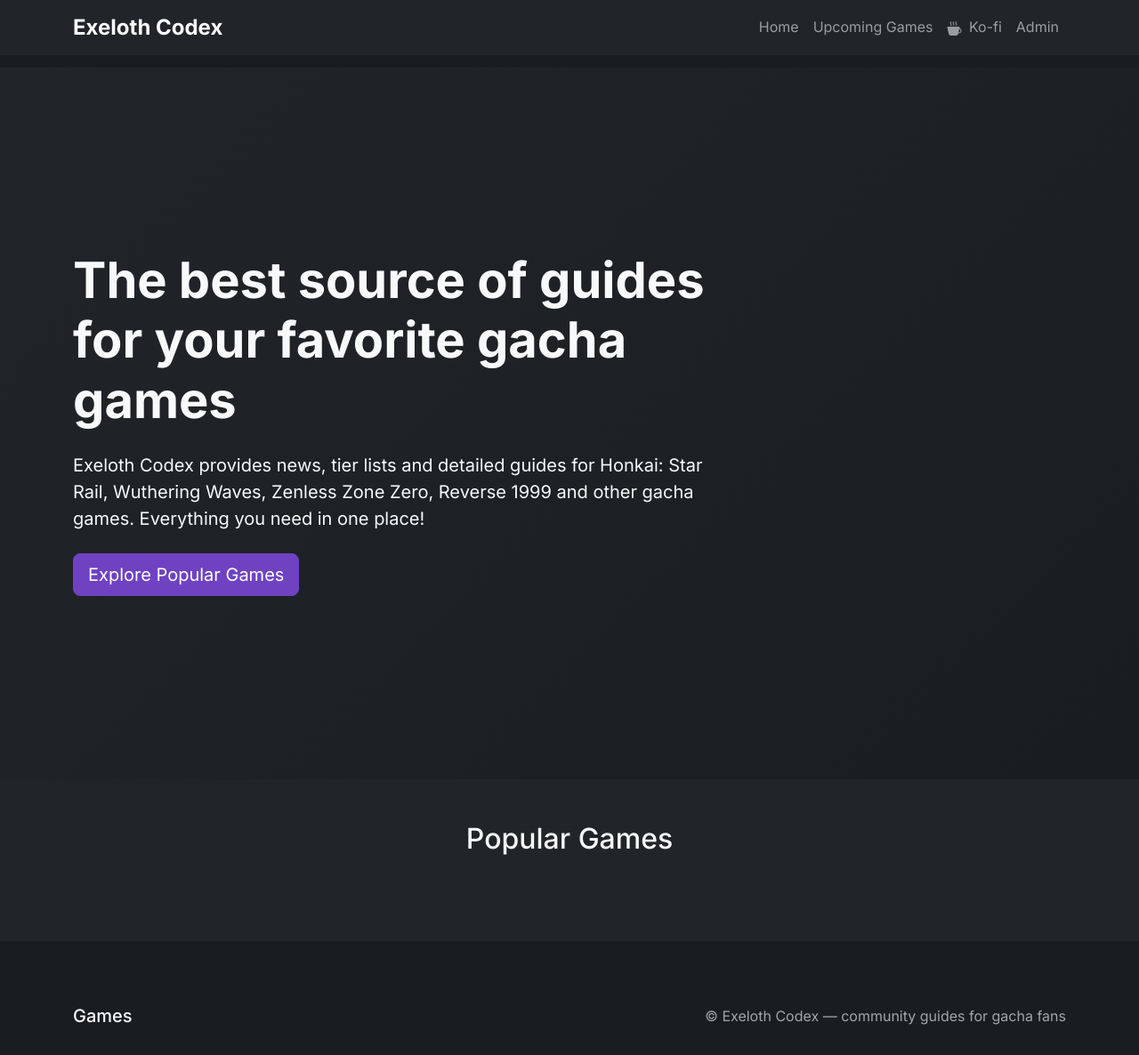
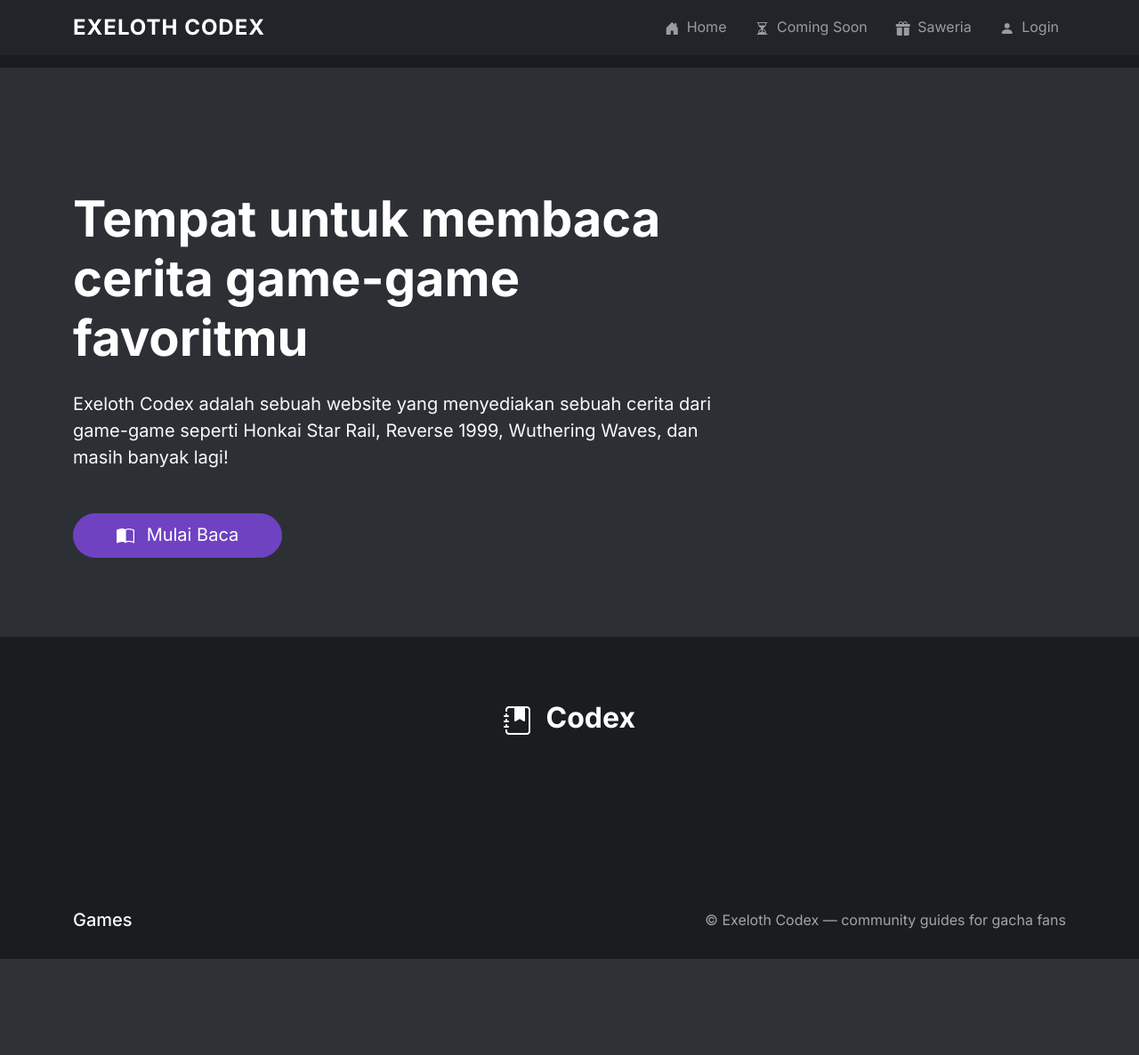
Before and after one commit to sharanroshank/Exeloth-Codex, a Node project: template templates/home.njk in a window 1280 px wide. Shown: the whole page at 89% size. After the commit the page ends 1078 px from the top, so only its background shows below. Run offline with Node 20 templates, Linux system fonts and the light colour scheme; the template is opened without the code that fills it, so the values that code supplies are empty.

Commit message:
ngetes doang

```diff
--- a/assets/css/style.css
+++ b/assets/css/style.css
@@ -563,3 +563,77 @@
         transition: none;
     }
 }
+
+/* assets/css/style.css - Tambahan di bagian bawah */
+
+/* ==================== NEW HOMEPAGE STYLES ==================== */
+
+/* Navbar adjustment */
+.navbar-brand {
+    letter-spacing: 1px;
+}
+
+/* Hero Section (Jumbotron Baru) */
+.hero-section {
+    /* Warna background hero section sedikit lebih terang dari navbar */
+    background-color: #2c3035;
+    min-height: 80vh; /* Tinggi minimal agar terlihat penuh */
+    padding-top: 80px;
+    padding-bottom: 80px;
+}
+
+/* Latar belakang bagian Codex (sama gelapnya dengan navbar/footer) */
+.bg-darker {
+    background-color: var(--darker-color) !important;
+}
+
+/* --- Efek Responsif (Hover Scale) --- */
+/* Kelas utilitas untuk efek membesar saat kursor diarahkan */
+.hover-scale {
+    transition: transform 0.3s ease, box-shadow 0.3s ease;
+    display: inline-block; /* Penting agar transform berfungsi pada link */
+}
+
+.hover-scale:hover {
+    transform: scale(1.05); /* Membesar 5% */
+}
+
+/* Khusus untuk tombol biru agar shadow lebih terasa */
+.btn.hover-scale:hover {
+    box-shadow: 0 10px 20px -10px rgba(13, 202, 240, 0.5);
+}
+
+
+/* --- Game Card dengan Text Overlay --- */
+.card-game-link {
+    text-decoration: none;
+    display: block;
+}
+
+.card-game-overlay-container {
+    /* Pastikan container relatif agar teks absolute bisa di tengah */
+    position: relative;
+    height: 250px;
+    transition: all 0.3s ease;
+    border: 1px solid rgba(255, 255, 255, 0.1);
+}
+
+.card-game-overlay-container img {
+    /* Transisi untuk efek brightness */
+    transition: filter 0.3s ease;
+}
+
+/* Saat card di-hover, gambar menjadi sedikit lebih terang */
+.card-game-link:hover .card-game-overlay-container img {
+    filter: brightness(0.8) !important; /* Override style inline */
+}
+
+.card-overlay-text {
+    /* Memberikan bayangan pada teks agar lebih mudah dibaca di atas gambar */
+    text-shadow: 2px 2px 4px rgba(0, 0, 0, 0.8);
+    z-index: 10;
+}
+
+.card-overlay-text h3 {
+    font-size: 1.75rem;
+}
--- a/templates/base.njk
+++ b/templates/base.njk
@@ -14,25 +14,36 @@
     <!-- Navbar -->
     <nav class="navbar navbar-expand-lg navbar-dark bg-dark fixed-top">
     <div class="container">
-            <a class="navbar-brand fw-bold" href="/">Exeloth Codex</a>
+        <a class="navbar-brand fw-bold text-uppercase" href="/">Exeloth Codex</a>
         <button class="navbar-toggler" type="button" data-bs-toggle="collapse" data-bs-target="#navbarNav">
             <span class="navbar-toggler-icon"></span>
         </button>
         <div class="collapse navbar-collapse" id="navbarNav">
-                <ul class="navbar-nav ms-auto">
+            <ul class="navbar-nav ms-auto gap-lg-3">
                 <li class="nav-item">
-                        <a class="nav-link {% if page == 'home' %}active{% endif %}" href="/">Home</a>
-                    </li>
-                    <li class="nav-item">
-                        <a class="nav-link" href="#upcoming">Upcoming Games</a>
-                    </li>
-                    <li class="nav-item">
-                        <a class="nav-link" href="https://ko-fi.com" target="_blank">
-                            <i class="bi bi-cup-hot-fill me-1"></i> Ko-fi
+                    <a class="nav-link {% if page == 'home' %}active{% endif %}" href="/">
+                        <i class="bi bi-house-door-fill me-1"></i> Home
                     </a>
                 </li>
                 <li class="nav-item">
-                        <a class="nav-link {% if page == 'admin' %}active{% endif %}" href="/admin.html">Admin</a>
+                    <a class="nav-link" href="#coming-soon">
+                        <i class="bi bi-hourglass-split me-1"></i> Coming Soon
+                    </a>
+                </li>
+                <li class="nav-item">
+                    <a class="nav-link" href="https://saweria.co" target="_blank">
+                        <i class="bi bi-gift-fill me-1"></i> Saweria
+                    </a>
+                </li>
+                <li class="nav-item" id="login-nav-item">
+                    <a class="nav-link" href="#" id="login-link" onclick="showGoogleSignIn()">
+                        <i class="bi bi-person-fill me-1"></i> Login
+                    </a>
+                </li>
+                <li class="nav-item d-none" id="admin-nav-item">
+                    <a class="nav-link {% if page == 'admin' %}active{% endif %}" href="/admin.html">
+                        <i class="bi bi-speedometer2 me-1"></i> Admin Panel
+                    </a>
                 </li>
             </ul>
         </div>
--- a/templates/home.njk
+++ b/templates/home.njk
@@ -1,36 +1,45 @@
 {% extends "base.njk" %}
 
-{% block title %}Exeloth Codex - The best source of guides for your favorite gacha games{% endblock %}
+{% block title %}Exeloth Codex - Tempat membaca cerita game favoritmu{% endblock %}
 
 {% block content %}
-<!-- Jumbotron -->
-<section class="jumbotron-section">
+<section class="hero-section d-flex align-items-center">
     <div class="container">
-        <div class="row align-items-center min-vh-100">
-            <div class="col-lg-8">
-                <h1 class="display-4 fw-bold mb-4">The best source of guides for your favorite gacha games</h1>
-                <p class="lead mb-4">Exeloth Codex provides news, tier lists and detailed guides for Honkai: Star Rail, Wuthering Waves, Zenless Zone Zero, Reverse 1999 and other gacha games. Everything you need in one place!</p>
-                <a href="#popular-games" class="btn btn-primary btn-lg">Explore Popular Games</a>
+        <div class="row">
+            <div class="col-lg-8 pt-5">
+                <h1 class="display-4 fw-bold text-white mb-4">Tempat untuk membaca cerita game-game favoritmu</h1>
+                <p class="lead text-light mb-5">Exeloth Codex adalah sebuah website yang menyediakan sebuah cerita dari game-game seperti Honkai Star Rail, Reverse 1999, Wuthering Waves, dan masih banyak lagi!</p>
+                <a href="#codex-list" class="btn btn-primary btn-lg rounded-pill px-5 py-2 hover-scale">
+                    <i class="bi bi-book-half me-2"></i> Mulai Baca
+                </a>
             </div>
         </div>
     </div>
 </section>
 
-<!-- Popular Games Section -->
-<section id="popular-games" class="py-5 bg-dark">
-    <div class="container">
-        <h2 class="text-center mb-5">Popular Games</h2>
-        <div class="row">
+<section id="codex-list" class="py-5 bg-darker">
+    <div class="container py-4">
+        <div class="text-center mb-5">
+            <h2 class="fw-bold text-white">
+                <i class="bi bi-journal-bookmark-fill me-2"></i> Codex
+            </h2>
+        </div>
+
+        <div class="row justify-content-center">
             {% for game in games %}
             <div class="col-md-6 col-lg-4 mb-4">
-                <div class="card game-card bg-dark h-100">
-                    <img src="{{ game.thumbnailURL }}" class="card-img-top" alt="{{ game.title }}" style="height: 200px; object-fit: cover;">
-                    <div class="card-body">
-                        <h5 class="card-title">{{ game.title }}</h5>
-                        <p class="card-text">{{ game.description }}</p>
-                        <a href="/game/{{ game.slug }}" class="btn btn-primary">View Details</a>
+                <a href="/game/{{ game.slug }}" class="card-game-link hover-scale">
+                    <div class="card-game-overlay-container rounded-4 overflow-hidden position-relative shadow-lg">
+                        <img src="{{ game.thumbnailURL }}" class="w-100 h-100 object-fit-cover" alt="{{ game.title }}" style="height: 250px; filter: brightness(0.6);">
+
+                        <div class="card-overlay-text position-absolute top-50 start-50 translate-middle text-center w-100 px-3">
+                            <h3 class="text-white fw-bold fst-italic mb-1">{{ game.title }}</h3>
+                            {% if game.description %}
+                            <p class="text-light small mb-0 d-none d-md-block">{{ game.description }}</p>
+                            {% endif %}
+                        </div>
                     </div>
-                </div>
+                </a>
             </div>
             {% endfor %}
         </div>
```
Also changed, not shown: netlify/functions/render-template.js (+12 -6 lines), assets/img/games/wuthering-waves.jpg (added). Lines whose indentation alone changed are shown as unchanged.
